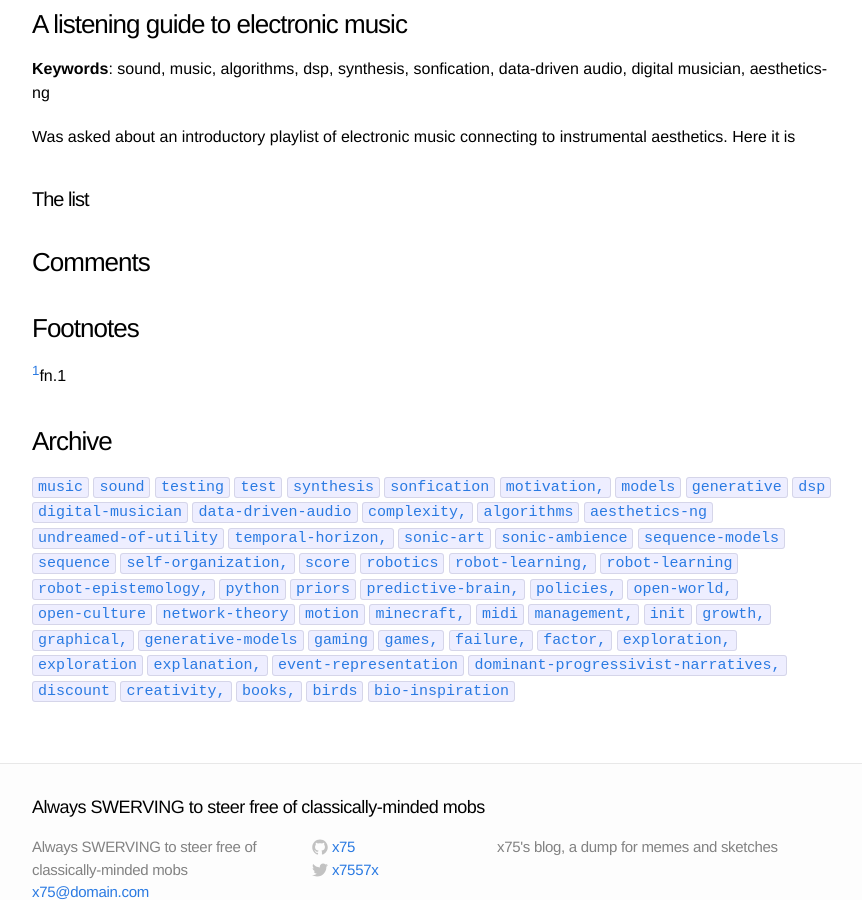
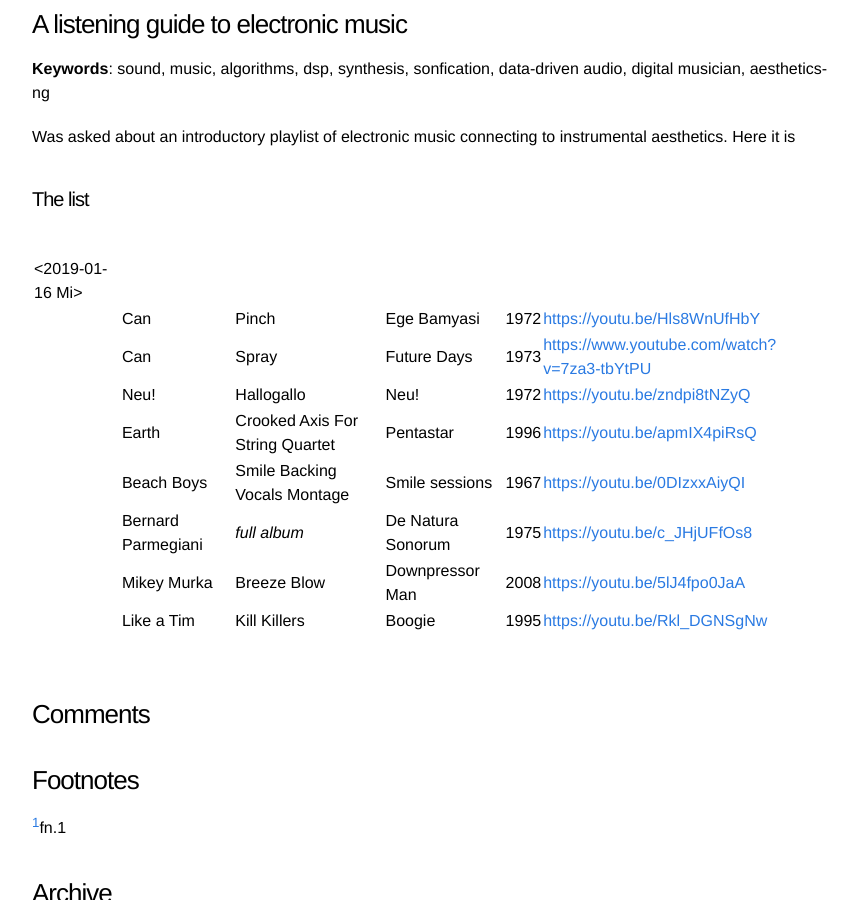
Before and after one commit to x75/x75.github.io, a Jekyll site: the page built from _posts/2019-01-16-electronic-music-listening.md, in a window 1280 px wide and 900 px high, scrolled down 282 px. Shown: the whole window, without its empty margins (208-1070 px from the left). Built offline with Jekyll 4.4.1, drawn with Linux system fonts in a browser that asks for light colours; comment, search, counter and statistics services are not loaded.

Commit message:
electronic music listening guide

```diff
--- a/_posts/2019-01-16-electronic-music-listening.md
+++ b/_posts/2019-01-16-electronic-music-listening.md
@@ -14,7 +14,18 @@
 
 #### The list
 
-
+|                       |                    |                                 |                   |      |                                               |
+|-----------------------|--------------------|---------------------------------|-------------------|------|-----------------------------------------------|
+| &lt;2019-01-16 Mi&gt; |                    |                                 |                   |      |                                               |
+|                       | Can                | Pinch                           | Ege Bamyasi       | 1972 | <https://youtu.be/Hls8WnUfHbY>                |
+|                       | Can                | Spray                           | Future Days       | 1973 | <https://www.youtube.com/watch?v=7za3-tbYtPU> |
+|                       | Neu!               | Hallogallo                      | Neu!              | 1972 | <https://youtu.be/zndpi8tNZyQ>                |
+|                       | Earth              | Crooked Axis For String Quartet | Pentastar         | 1996 | <https://youtu.be/apmIX4piRsQ>                |
+|                       | Beach Boys         | Smile Backing Vocals Montage    | Smile sessions    | 1967 | <https://youtu.be/0DIzxxAiyQI>                |
+|                       | Bernard Parmegiani | *full album*                    | De Natura Sonorum | 1975 | <https://youtu.be/c_JHjUFfOs8>                |
+|                       | Mikey Murka        | Breeze Blow                     | Downpressor Man   | 2008 | <https://youtu.be/5lJ4fpo0JaA>                |
+|                       | Like a Tim         | Kill Killers                    | Boogie            | 1995 | <https://youtu.be/Rkl_DGNSgNw>                |
+|                       |                    |                                 |                   |      |                                               |
 
 ### Comments
 
```
